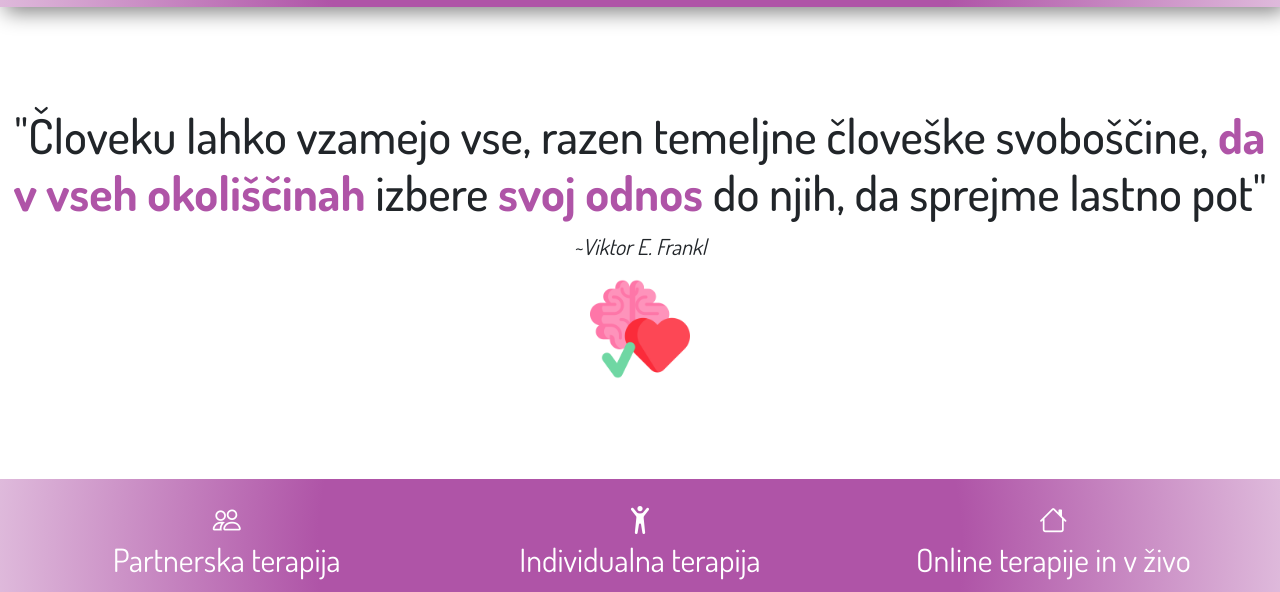
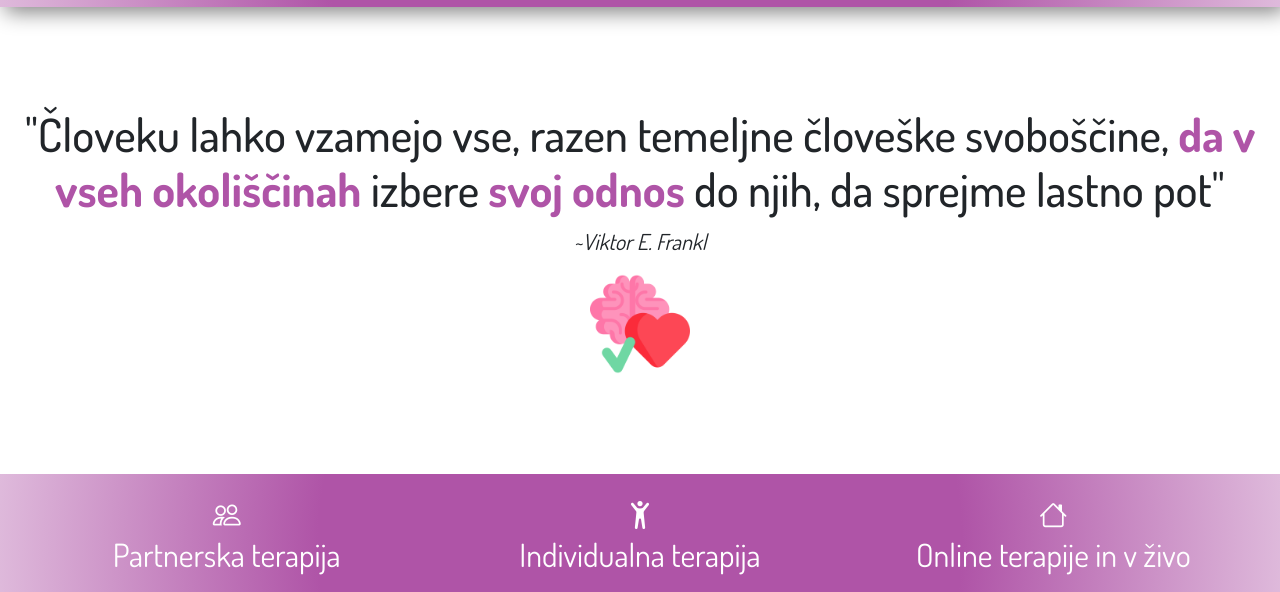
Before and after one commit to BaseCrystal09/Psiholistica, a plain HTML site: page index.html in a window 1280 px wide. Shown: the part 208-800 px from the top of the page. Drawn offline with nearby package versions, Linux system fonts and the light colour scheme.

Commit message:
font update test

```diff
--- a/src/style.css
+++ b/src/style.css
@@ -121,7 +121,7 @@ span {
 }
 .quote {
   text-align: center;
-  font-size: 48px;
+  font-size: 46px;
 }
 #author {
   text-align: center;
@@ -166,6 +166,7 @@ span {
 /*footer*/
 footer p {
   margin-bottom: 0 !important;
+  font-size: 18px;
 }
 #geotag {
   color: white;
```
